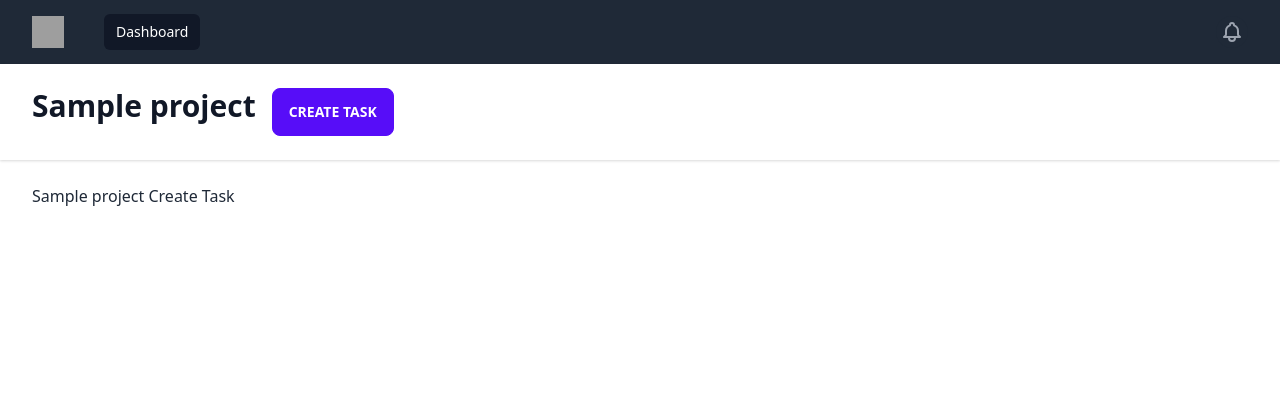
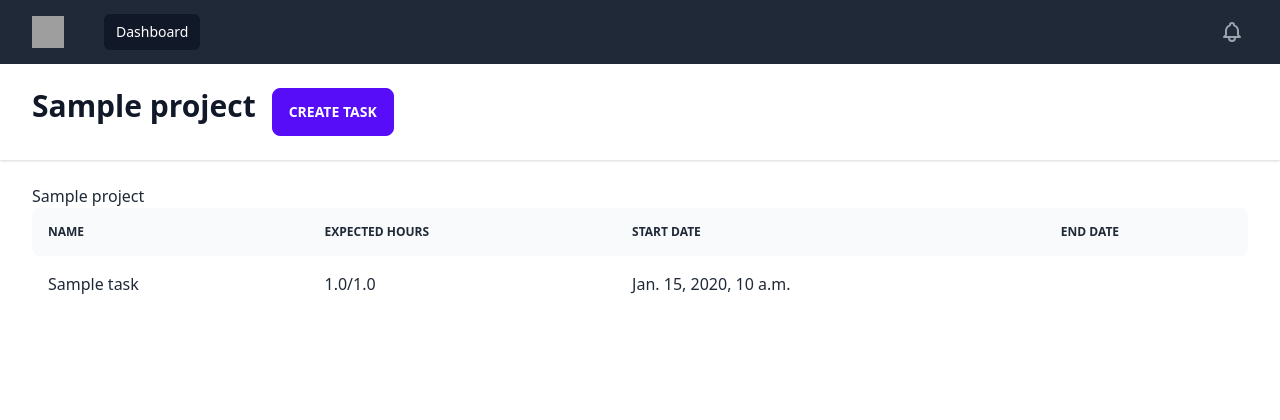
Before and after one commit to dewmal/next-pm, a Django app: page /project/view/1 in a window 1280 px wide. Shown: the top 420 px of the page. Run offline with Django 3.2, Linux system fonts and the light colour scheme; tables that the repository leaves empty hold one stand-in row (Sample ...); style sheets or scripts are compiled from the project's sources; some libraries are stand-ins or nearby versions; grey boxes are pictures that could not be loaded.

Commit message:
View all tasks related to project

```diff
--- a/project_detail/views.py
+++ b/project_detail/views.py
@@ -3,7 +3,7 @@ from django.shortcuts import render
 from django.views.decorators.http import require_http_methods
 
 from .forms import ProjectForm, TaskForm
-from .models import Project
+from .models import Project, Task
 
 
 @require_http_methods(["GET", "POST"])
@@ -30,7 +30,8 @@ def project_index(request):
 
 def project_view(request, id):
     project = Project.objects.get(id=id)
-    return render(request, "project/view.html", context={"project": project})
+    tasks = Task.objects.filter(project=project).all()
+    return render(request, "project/view.html", context={"project": project, "tasks": tasks})
 
 
 # Create your views here.
--- a/templates/project/view.html
+++ b/templates/project/view.html
@@ -13,5 +13,34 @@
 
 {% block content %}
     {{ project.name }}
-    <button>Create Task</button>
+
+
+    <div class="overflow-x-auto">
+        <table class="table w-full">
+            <thead>
+            <tr>
+                <th>Name</th>
+                <th>Expected Hours</th>
+                <th>Start Date</th>
+                <th>End Date</th>
+            </tr>
+            </thead>
+            <tbody>
+            {% for task in tasks %}
+                <tr>
+                    <td>
+                        <a href="{% url 'project-view' task.id %}">
+                            {{ task.name }}
+                        </a>
+                    </td>
+                    <td> {{ task.actual_hours }}/{{ task.expected_hours }}</td>
+                    <td>{{ task.start_date }}</td>
+                    <td>{{ task.end_date }}</td>
+                </tr>
+            {% endfor %}
+            </tbody>
+        </table>
+    </div>
+
+
 {% endblock %}
--- a/templates/task/create.html
+++ b/templates/task/create.html
@@ -1,6 +1,11 @@
 {% extends "template/base.html" %}
 {% block title %}Create Task for {{ project.name }}{% endblock %}
 {% block content %}
+    {% for error in errors %}
+        {{ error }}
+    {% endfor %}
+
+
     <form method="post" class="grid gap-4 grid-cols-3">
         {% csrf_token %}
         <input name="task-project" value="{{ project.id }}" type="hidden">
```
